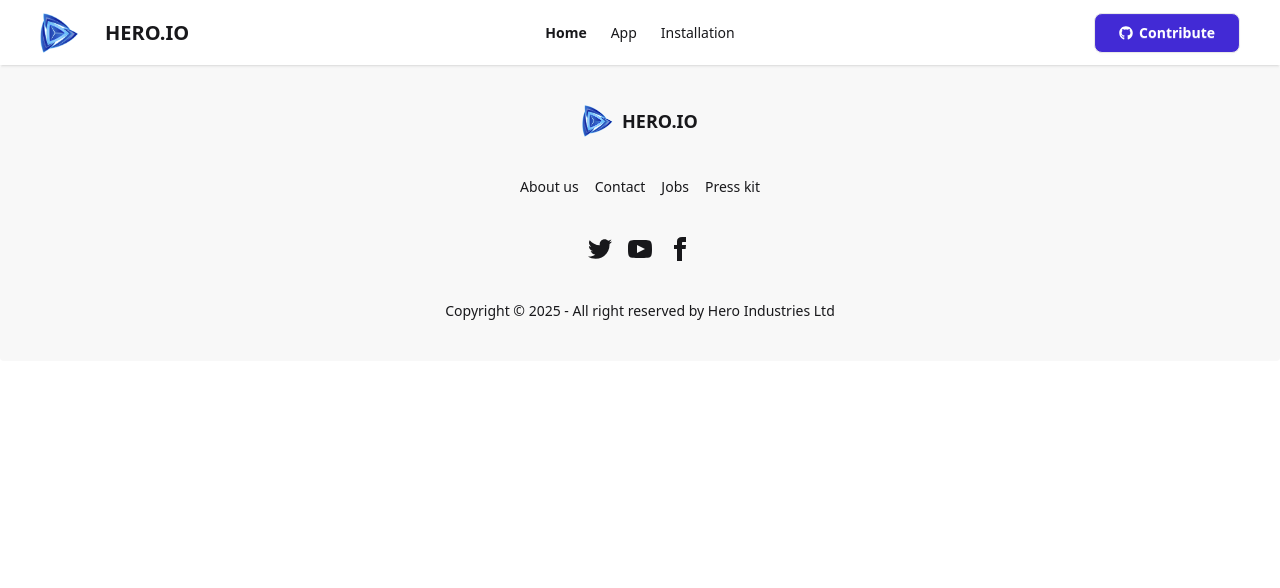
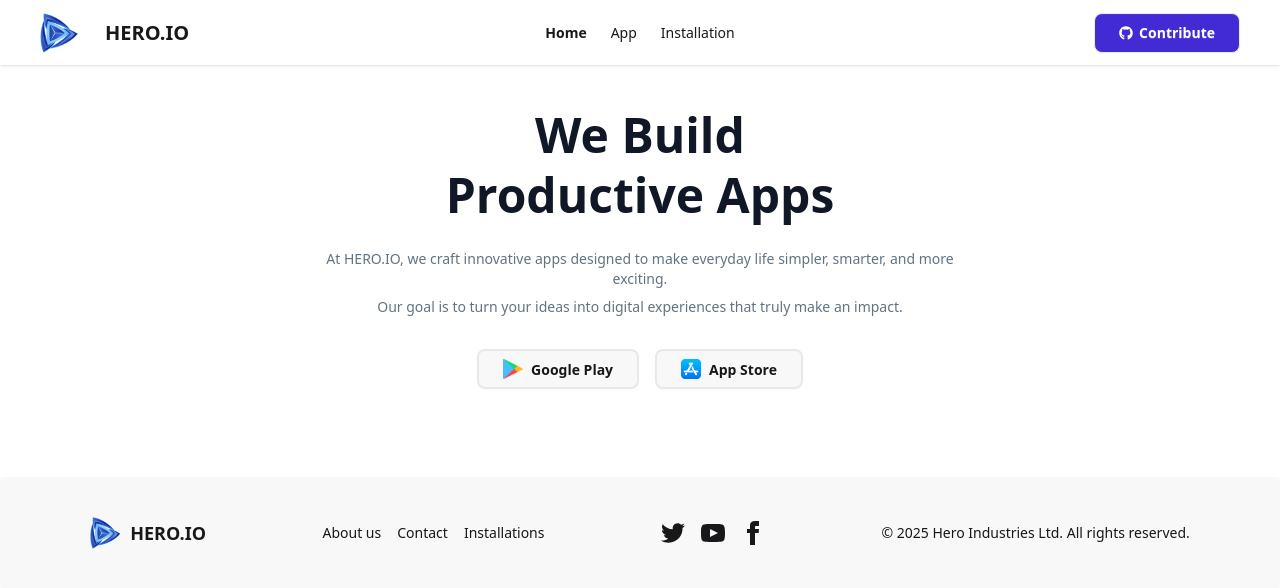
Before and after one commit to archichowdhury4/hero-app, a React app: page / in a window 1280 px wide. Shown: the top 588 px of the page. Built offline with nearby package versions, Linux system fonts and the light colour scheme; the HTML template or start-up script is replaced by a standard one.

Commit message:
created banner section

```diff
--- /dev/null
+++ b/src/Components/Banner.jsx
@@ -0,0 +1,46 @@
+import React from "react";
+import Googleplay from "../assets/Google.png";
+import Appstore from "../assets/App store.png";
+
+
+
+const Banner = () => {
+  return (
+    <div className="w-full px-5 lg:px-20 py-20 text-center bg-base-100 pt-10 mb-2">
+
+      <h1 className="text-4xl lg:text-5xl font-bold leading-tight text-gray-900">
+        We Build <br />
+        <span className="bg-primary-text">Productive</span> Apps
+      </h1>
+
+      <p className="mt-6 text-sm text-[#627382] max-w-2xl mx-auto">
+        At HERO.IO, we craft innovative apps designed to make everyday life
+        simpler, smarter, and more exciting.
+      </p>
+
+      <p className="text-sm text-[#627382] max-w-2xl mx-auto mt-2">
+        Our goal is to turn your ideas into digital experiences that truly make an impact.
+      </p>
+
+      <div className="mt-8 flex flex-col sm:flex-row justify-center gap-4">
+
+  <a href="https://play.google.com/store/games?hl=en"
+    target="_blank"
+    className="btn gap-2 px-6 py-3 rounded-lg border-2 flex items-center">
+    <img className="w-[20px] h-[20px]" src={Googleplay} alt="" />Google Play</a>
+
+  <a href="https://www.apple.com/app-store/"
+    target="_blank"
+    className="btn gap-2 px-6 py-3 rounded-lg border-2 flex items-center">
+    <img className="w-[20px] h-[20px]" src={Appstore} alt="" />App Store</a>
+
+</div>
+
+
+
+
+    </div>
+  );
+};
+
+export default Banner;
--- a/src/Components/Footer.jsx
+++ b/src/Components/Footer.jsx
@@ -1,62 +1,59 @@
-import React from 'react';
-import logo from "../../src/assets/logo.png";
+import React from "react";
+import logo from "../../public/assests/logo.png";
+
 const Footer = () => {
   return (
-        <div>
-            <footer className="footer footer-horizontal footer-center bg-base-200 text-base-content rounded p-10">
-                 {/* Logo */}
+    <footer className="footer footer-center bg-base-200 text-base-content rounded p-10">
+
+      {/* Logo & Brand */}
       <div className="flex items-center gap-2">
-            <img src={logo} alt="Logo" className="w-8" />
+        <img src={logo} alt="Hero.io Logo" className="w-8" />
         <h2 className="text-lg font-semibold">HERO.IO</h2>
       </div>
+
+      {/* Navigation */}
       <nav className="grid grid-flow-col gap-4">
-    <a className="link link-hover">About us</a>
-    <a className="link link-hover">Contact</a>
-    <a className="link link-hover">Jobs</a>
-    <a className="link link-hover">Press kit</a>
+        <a href="/about" className="link link-hover">About us</a>
+        <a href="/contact" className="link link-hover">Contact</a>
+        <a href="/installations" className="link link-hover">Installations</a>
       </nav>
+
+      {/* Social Links */}
       <nav>
         <div className="grid grid-flow-col gap-4">
-      <a>
-        <svg
-          xmlns="http://www.w3.org/2000/svg"
-          width="24"
-          height="24"
-          viewBox="0 0 24 24"
-          className="fill-current">
-          <path
-            d="M24 4.557c-.883.392-1.832.656-2.828.775 1.017-.609 1.798-1.574 2.165-2.724-.951.564-2.005.974-3.127 1.195-.897-.957-2.178-1.555-3.594-1.555-3.179 0-5.515 2.966-4.797 6.045-4.091-.205-7.719-2.165-10.148-5.144-1.29 2.213-.669 5.108 1.523 6.574-.806-.026-1.566-.247-2.229-.616-.054 2.281 1.581 4.415 3.949 4.89-.693.188-1.452.232-2.224.084.626 1.956 2.444 3.379 4.6 3.419-2.07 1.623-4.678 2.348-7.29 2.04 2.179 1.397 4.768 2.212 7.548 2.212 9.142 0 14.307-7.721 13.995-14.646.962-.695 1.797-1.562 2.457-2.549z"></path>
+
+          {/* Twitter */}
+          <a href="https://x.com/" aria-label="Twitter">
+            <svg xmlns="http://www.w3.org/2000/svg" viewBox="0 0 24 24" className="w-6 h-6 fill-current">
+              <path d="M24 4.557c-.883.392-1.832.656-2.828.775 1.017-.609 1.798-1.574 2.165-2.724-.951.564-2.005.974-3.127 1.195-.897-.957-2.178-1.555-3.594-1.555-3.179 0-5.515 2.966-4.797 6.045-4.091-.205-7.719-2.165-10.148-5.144-1.29 2.213-.669 5.108 1.523 6.574-.806-.026-1.566-.247-2.229-.616-.054 2.281 1.581 4.415 3.949 4.89-.693.188-1.452.232-2.224.084.626 1.956 2.444 3.379 4.6 3.419-2.07 1.623-4.678 2.348-7.29 2.04 2.179 1.397 4.768 2.212 7.548 2.212 9.142 0 14.307-7.721 13.995-14.646.962-.695 1.797-1.562 2.457-2.549z" />
             </svg>
           </a>
-      <a>
-        <svg
-          xmlns="http://www.w3.org/2000/svg"
-          width="24"
-          height="24"
-          viewBox="0 0 24 24"
-          className="fill-current">
-          <path
-            d="M19.615 3.184c-3.604-.246-11.631-.245-15.23 0-3.897.266-4.356 2.62-4.385 8.816.029 6.185.484 8.549 4.385 8.816 3.6.245 11.626.246 15.23 0 3.897-.266 4.356-2.62 4.385-8.816-.029-6.185-.484-8.549-4.385-8.816zm-10.615 12.816v-8l8 3.993-8 4.007z"></path>
+
+          {/* YouTube */}
+          <a href="https://www.youtube.com/" aria-label="YouTube">
+            <svg xmlns="http://www.w3.org/2000/svg" viewBox="0 0 24 24" className="w-6 h-6 fill-current">
+              <path d="M19.615 3.184c-3.604-.246-11.631-.245-15.23 0-3.897.266-4.356 2.62-4.385 8.816.029 6.185.484 8.549 4.385 8.816 3.6.245 11.626.246 15.23 0 3.897-.266 4.356-2.62 4.385-8.816-.029-6.185-.484-8.549-4.385-8.816zm-10.615 12.816v-8l8 3.993-8 4.007z" />
             </svg>
           </a>
-      <a>
-        <svg
-          xmlns="http://www.w3.org/2000/svg"
-          width="24"
-          height="24"
-          viewBox="0 0 24 24"
-          className="fill-current">
-          <path
-            d="M9 8h-3v4h3v12h5v-12h3.642l.358-4h-4v-1.667c0-.955.192-1.333 1.115-1.333h2.885v-5h-3.808c-3.596 0-5.192 1.583-5.192 4.615v3.385z"></path>
+
+          {/* Facebook */}
+          <a href="https://www.facebook.com/" aria-label="Facebook">
+            <svg xmlns="http://www.w3.org/2000/svg" viewBox="0 0 24 24" className="w-6 h-6 fill-current">
+              <path d="M9 8h-3v4h3v12h5v-12h3.642l.358-4h-4v-1.667c0-.955.192-1.333 1.115-1.333h2.885v-5h-3.808c-3.596 0-5.192 1.583-5.192 4.615v3.385z" />
             </svg>
           </a>
+
         </div>
       </nav>
+
+      {/* Copyright */}
       <aside>
-    <p>Copyright © {new Date().getFullYear()} - All right reserved by Hero Industries Ltd</p>
+        <p className="text-sm">
+          © {new Date().getFullYear()} Hero Industries Ltd. All rights reserved.
+        </p>
       </aside>
+
     </footer>
-        </div>
   );
 };
 
--- a/src/Routes/router.jsx
+++ b/src/Routes/router.jsx
@@ -1,10 +1,18 @@
 import React from 'react';
 import { createBrowserRouter } from 'react-router';
 import Root from '../pages/Root';
+import Home from '../pages/Home';
 
  export const router = createBrowserRouter([
   {
     path: "/",
     Component: Root,
+    children: [
+      {
+        index:true,
+        path: "/",
+        Component: Home
+      }
+    ]
   },
 ]);
--- /dev/null
+++ b/src/pages/Home.jsx
@@ -0,0 +1,12 @@
+import React from 'react';
+import Banner from '../Components/Banner';
+
+const Home = () => {
+    return (
+        <div>
+            <Banner></Banner>
+        </div>
+    );
+};
+
+export default Home;
```
Lines whose indentation alone changed are shown as unchanged.
